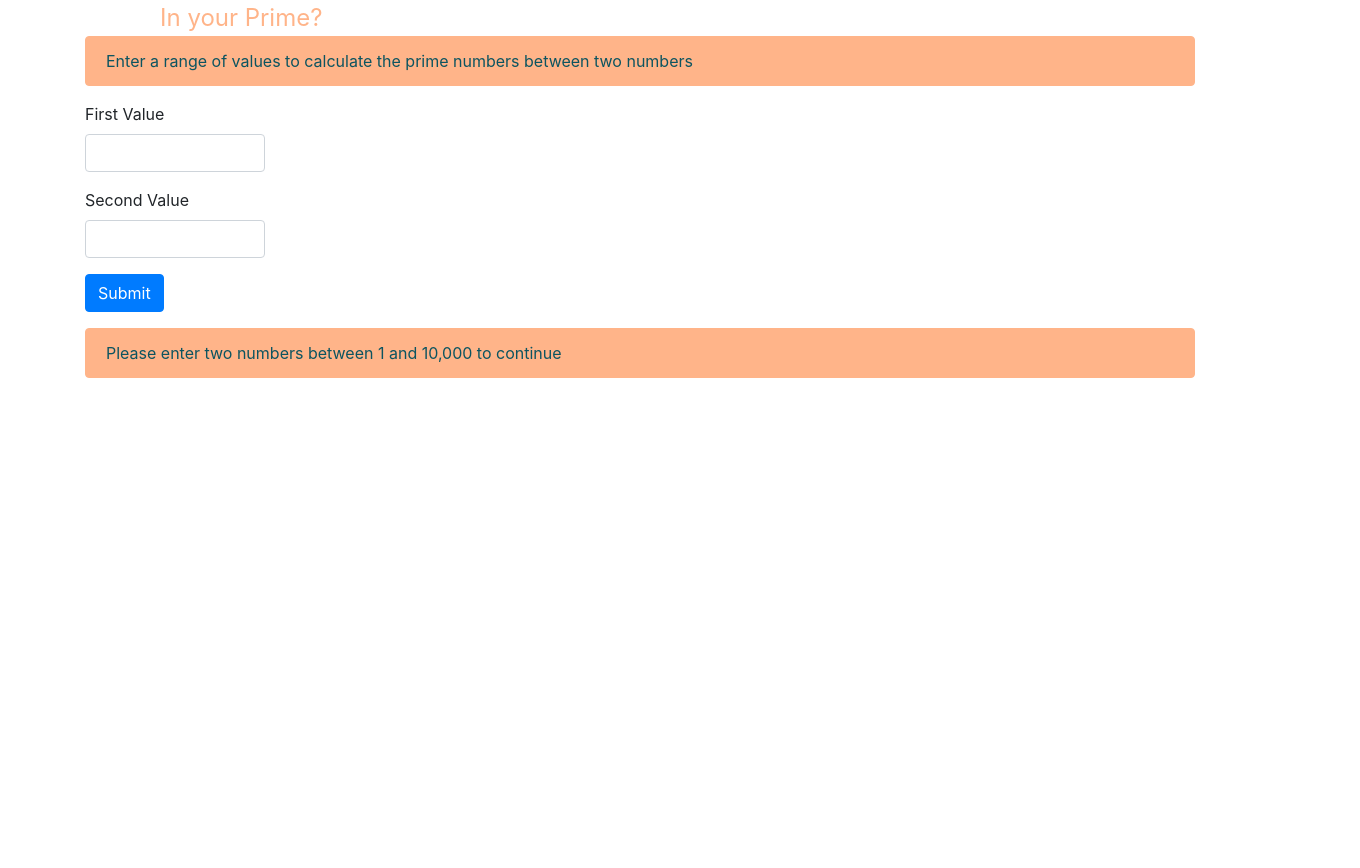
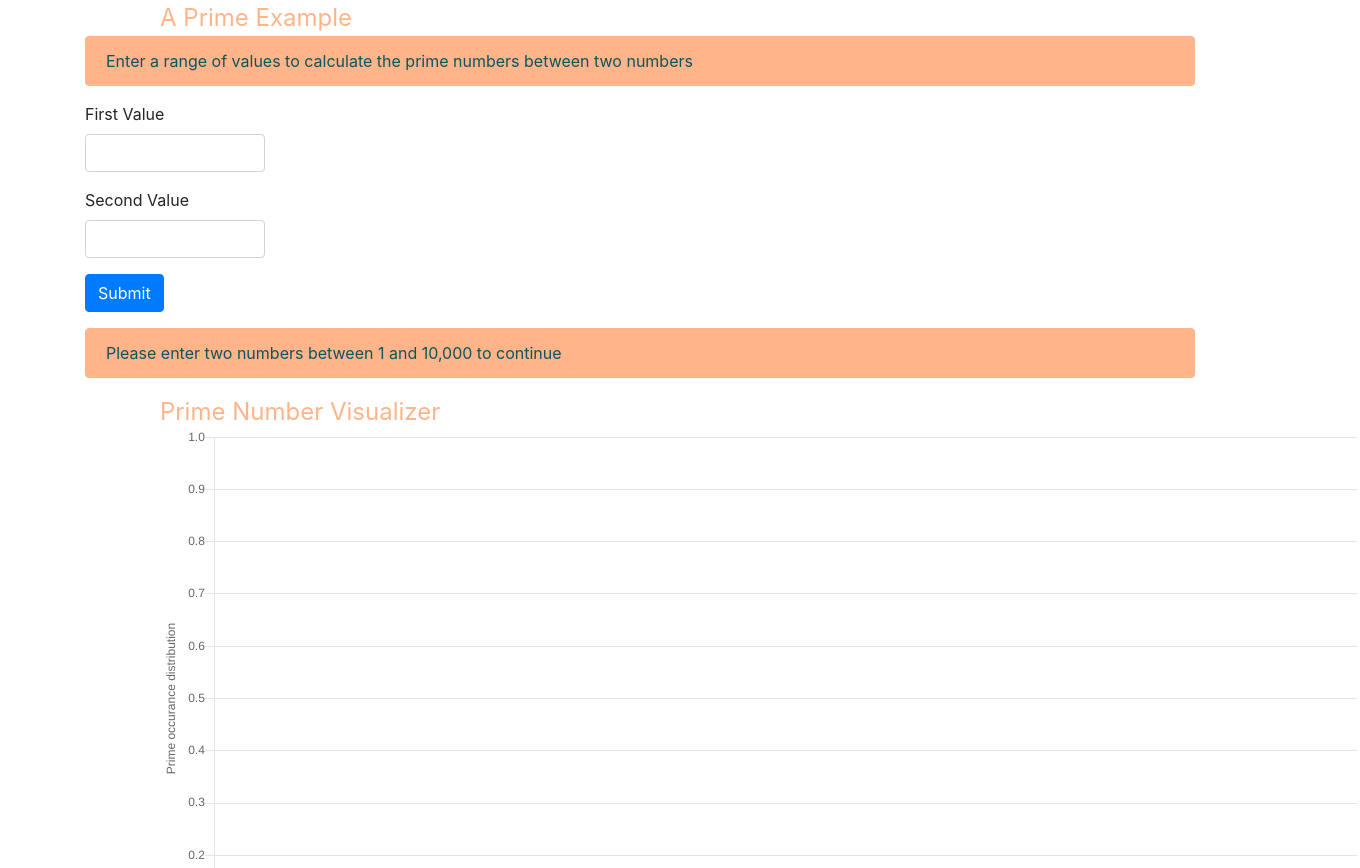
Before and after one commit to AlexCashmore/typescriptReact, a React (Create React App) app: page / in a window 1280 px wide. Shown: the top 868 px of the page, 1360 px wide, since content can reach past the window. Before the commit the page ends 800 px from the top, so only its background shows below. Built offline with nearby package versions, Linux system fonts and the light colour scheme.

Commit message:
added a chart which displays the distribution of prime numbers within the selected range

```diff
--- a/package.json
+++ b/package.json
@@ -10,6 +10,8 @@
     "@types/node": "^12.12.29",
     "@types/react": "^16.9.23",
     "@types/react-dom": "^16.9.5",
+    "chart.js": "^2.9.3",
+    "deep-equal": "^2.0.1",
     "node-sass": "^4.13.1",
     "react": "^16.13.0",
     "react-dom": "^16.13.0",
--- a/src/App.scss
+++ b/src/App.scss
@@ -4,12 +4,13 @@ $headerSize:24px;
 $alertColor:#ffb489;
 $formFieldWidth:180px;
 $primeWindowHeight:200px;
+$offset:160px;
 
 
 .headerComponent {
   color: $headerColor;
   font-size: $headerSize;
-  margin-left:160px;
+  margin-left:$offset;
 }
 .alertComponent{
   background-color: $alertColor;
@@ -26,3 +27,8 @@ $primeWindowHeight:200px;
   max-height:$primeWindowHeight;
   min-height:128px;
 }
+.chartContainer{
+  height:800px;
+  width:1200px;
+  margin-left:$offset;
+}
--- a/src/App.tsx
+++ b/src/App.tsx
@@ -5,7 +5,7 @@ import './App.scss';
 class App extends React.Component {
     public render() {
         return (<div>
-                <span className="headerComponent">In your Prime?</span>
+                <span className="headerComponent">A Prime Example</span>
                 <Form />
             </div>
         );
--- /dev/null
+++ b/src/ChartWrapper.js
@@ -0,0 +1,101 @@
+import React, { Component } from "react";
+
+import deepEqual from "deep-equal";
+import Chart from "chart.js";
+
+class ChartWrapper extends Component {
+
+    static drawTextItems(ctx, width, height, content, alignment = "normal") {
+        ctx.restore();
+
+        const usingMiddleAlignment = alignment === "middle";
+
+        for(let i = 0; i < content.length; i++) {
+            const item = content[i];
+            if(item.text) {
+                const { text } = item;
+                const lines = text.split("\n");
+
+                for(let j = 0; j < lines.length; j++) {
+                    ctx.font = Chart.helpers.fontString(item.fontSize, item.fontStyle, item.fontFamily);
+                    ctx.textBaseline = item.textBaseline;
+                    ctx.textAlign = item.textAlign;
+                    ctx.fillStyle = item.fillStyle;
+                    const measureText = ctx.measureText(lines[j]);
+                    const x = (usingMiddleAlignment ? Math.round(width - measureText.width) / 2 + item.position.x : item.position.x);
+                    const y = (usingMiddleAlignment ? Math.round(height / 2) + item.position.y : item.position.y) - item.fontSize / 2 * lines.length + item.fontSize * j;
+                    ctx.fillText(lines[j], x, y);
+                }
+            }
+        }
+
+        ctx.save();
+    }
+
+    static drawText(ctx, width, height, text, alignment = "normal", position = {
+        x: 0,
+        y: 0,
+    }, fillStyle = "#FFF", fontSize = 14, fontStyle = "normal", fontFamily = "Roboto", textBaseline = "alphabetic", textAlign = "left") {
+        ctx.restore();
+
+        ctx.font = Chart.helpers.fontString(fontSize, fontStyle, fontFamily);
+        ctx.textBaseline = textBaseline;
+        ctx.textAlign = textAlign;
+        ctx.fillStyle = fillStyle;
+
+        const usingMiddleAlignment = alignment === "middle";
+        const lines = text.split("\n");
+        for(let i = 0; i < lines.length; i++) {
+            const measureText = ctx.measureText(lines[i]);
+            const y = (usingMiddleAlignment ? height / 2 + position.y : position.y) - fontSize / 2 * lines.length + fontSize * i;
+            const x = (usingMiddleAlignment ? width / 2 - measureText.width / 2 + position.x : position.x);
+            ctx.fillText(lines[i], x, y);
+        }
+
+        ctx.save();
+    }
+
+    componentDidMount() {
+        const {
+            type, data, options, plugins,
+        } = this.props;
+
+        this.chartInstance = new Chart(this.canvas, {
+            type,
+            data,
+            options,
+            plugins,
+        });
+    }
+
+    componentWillReceiveProps(nextProps) {
+        const { data, options } = this.props;
+
+        const nextData = deepEqual(data, nextProps.data);
+        const nextOptions = deepEqual(options, nextProps.options);
+        if(!nextData || !nextOptions) {
+            this.updateChart(nextProps);
+        }
+    }
+
+    componentWillUnmount() {
+        this.chartInstance.destroy();
+    }
+
+    updateChart(nextProps) {
+        const chart = this.chartInstance;
+        chart.config.data = nextProps.data;
+        chart.config.options = nextProps.options;
+        chart.update();
+    }
+
+    render() {
+        return (
+            <canvas ref={canvas => this.canvas = canvas}
+        />
+    );
+    }
+}
+
+
+export default ChartWrapper;
--- a/src/Form.tsx
+++ b/src/Form.tsx
@@ -1,5 +1,6 @@
 import * as React from "react";
 import {calculatePrimes} from "./entities";
+import ChartWrapper from "./ChartWrapper";
 
 export interface FormErrors {
     [key: string]: string;
@@ -15,6 +16,8 @@ export interface IFormState {
     /* whether or not the user has clicked submit or not, used for rendering display text*/
     submitted?: boolean;
     answerArray:Array<any>;
+    primesCountInRange:Array<any>;
+    primesRangeArray:Array<any>;
 }
 interface IFormProps {
 
@@ -30,12 +33,16 @@ export class Form extends React.Component<IFormProps, IFormState> {
         const firstValue='';
         const secondValue='';
         const answerArray:Array<any>=[];
+        const primesCountInRange:Array<any>=[];
+        const primesRangeArray:Array<any>=[];
         const submitted:boolean=false;
         this.state = {
             firstValue,
             secondValue,
             errors,
             answerArray,
+            primesCountInRange,
+            primesRangeArray,
             submitted,
         };
     }
@@ -60,7 +67,9 @@ export class Form extends React.Component<IFormProps, IFormState> {
         const secondValue=parseInt(this.state.secondValue);
         if (this.validateForm(firstValue,secondValue)) {
             const primes = calculatePrimes(firstValue, secondValue);
-            this.setState({answerArray: primes,errors:{},submitted:true});
+            const {primesMatrix,primesRange}=this.generatePrimeCountsInRange(firstValue,secondValue,primes);
+            this.forceUpdate()
+            this.setState({answerArray: primes,errors:{},submitted:true,primesCountInRange:primesMatrix,primesRangeArray:primesRange});
         }
 
     };
@@ -110,7 +119,7 @@ export class Form extends React.Component<IFormProps, IFormState> {
         }
         else if(submitted&&answerArray.length>=1){
             return <div className="alert alert-info alertComponent" role="alert">
-                The prime numbers between {firstValue} and {secondValue} are:
+                The {this.state.answerArray.length} prime numbers between {firstValue} and {secondValue} are:
 
                 <div className="primeWindow">{this.state.answerArray.map((i:number)=>{return <div key={i}>{i} <br /></div>})}</div>
             </div>
@@ -121,9 +130,43 @@ export class Form extends React.Component<IFormProps, IFormState> {
             </div>
         }
     }
+    generatePrimeCountsInRange(firstValue:any,secondValue:any,answerArray:any){
+            const primesMatrix = [];
+            const primesRange = [];
+            if(parseInt(secondValue)-parseInt(firstValue)<=500) {
+                for (let i = 0; i <= secondValue; i++) {
+                    const primes = calculatePrimes(parseInt(firstValue), i);
+                    if (i >= firstValue) {
+                        primesMatrix.push({x: i, y: primes.length});
+                        primesRange.push(i)
+                    }
+                }
+            }
+            return {primesMatrix, primesRange};
+
+        }
 
     public render() {
-        const { submitted, errors,firstValue,secondValue,answerArray } = this.state;
+        const { submitted, errors,firstValue,secondValue,answerArray,primesCountInRange,primesRangeArray } = this.state;
+        const color ='#ffb489';
+        const chartData=primesCountInRange.length>1?primesCountInRange:[];
+        const chartLabels=primesRangeArray;
+
+        const chartConfig = {
+            labels:chartLabels,
+            datasets: [{
+                label: 'Primes',
+                backgroundColor: color,
+                borderColor: color,
+                borderWidth: 1,
+                hoverBackgroundColor: color,
+                hoverBorderColor: color,
+                fill: false,
+                showLine: true,
+                hidden: false,
+                data: chartData,
+            }],
+        };
 
         /*bootstrap css classes overridden with SASS */
         return (
@@ -168,6 +211,54 @@ export class Form extends React.Component<IFormProps, IFormState> {
                     {this.renderAlertComponent(firstValue,secondValue,submitted,answerArray,errors)}
 
                 </div>
+                <span className="headerComponent">Prime Number Visualizer</span>
+                <div className="chartContainer"> <ChartWrapper
+                    type="line"
+                    data={chartConfig}
+                    options={{
+                        animationTime: 0,
+                        hoverMode: "index",
+                        stacked: false,
+                        legend: {
+                            display: true,
+                            position: "bottom",
+                        },
+                        scales: {
+
+                            xAxes: [{
+                                scaleLabel: {
+                                    display: true,
+                                    labelString: `Range`,
+                                },
+                                display:true,
+                                ticks: {
+                                    display:true,
+                                    stepSize: 1,
+                                    suggestedMin: this.state.firstValue||0,
+                                    suggestedMax: this.state.secondValue||20,
+                                },
+                            }],
+                            yAxes:[{
+                                scaleLabel: {
+                                    display: true,
+                                    labelString: `Prime occurance distribution`,
+                                },
+                            }]
+                        },
+                        tooltips: {
+                            mode: "nearest",
+                            intersect: true,
+                            enabled: true,
+                            callbacks: {
+                                label(tooltipItems:any, data:any) {
+                                    // moment("30-Jun-2016", "DD-MMM-YYYY").format("DD-MM-YYYY") <- Firefox
+                                    return `${tooltipItems.yLabel} ${data.datasets[tooltipItems.datasetIndex].label} occuring in between ${data.labels[0]} and ${tooltipItems.xLabel}, `;
+                                },
+                            },
+                        },
+                    }
+                    }
+                /></div>
             </form>
         );
     }
```
Also changed, not shown: 1 other file (tests, documents, lock files or other folders).
